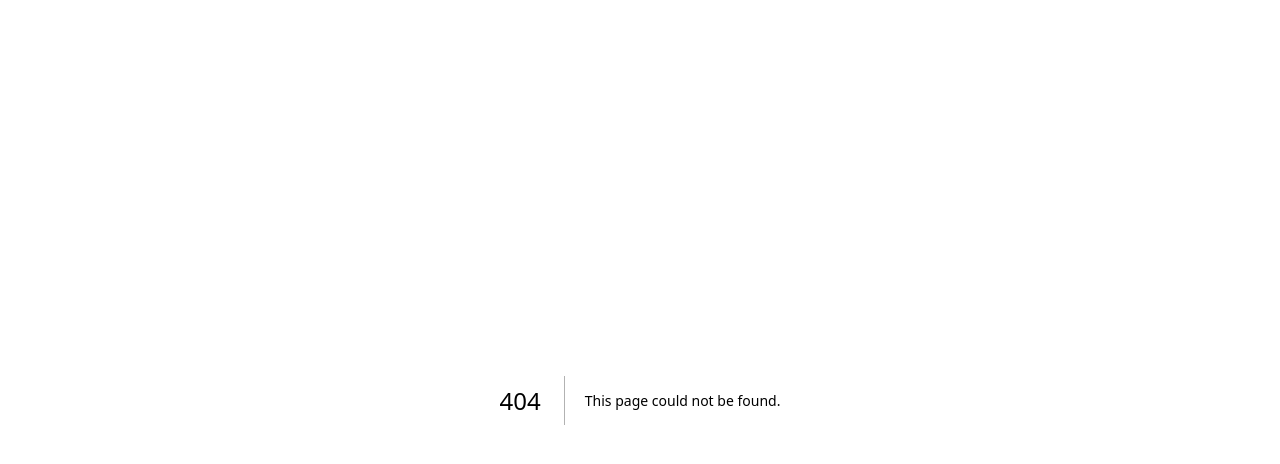
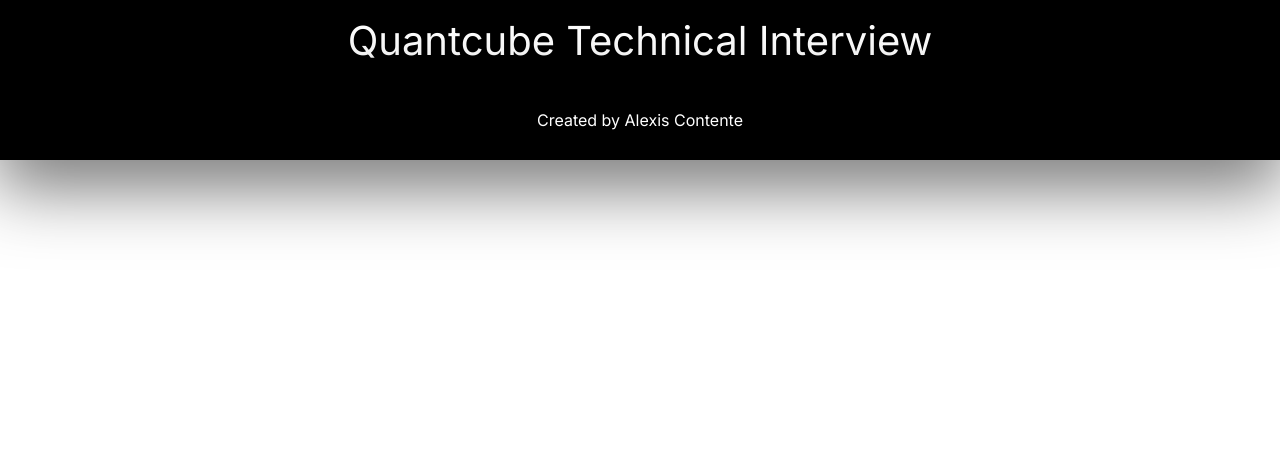
Before and after one commit to Alexis-Contente/alexis-quantcube-technical-interview, a Next.js app: page /albums/1 in a window 1280 px wide. Before the commit this address had no page. Shown: the top 464 px of the page. Built offline with nearby package versions, Linux system fonts and the light colour scheme.

Commit message:
call api fetch album datas

```diff
--- /dev/null
+++ b/app/albums/[id]/page.tsx
@@ -0,0 +1,12 @@
+import Header from "@/components/header/page";
+import style from "./page.module.css";
+import Footer from "@/components/footer/page";
+
+export default function Album() {
+  return (
+    <>
+      <Header />
+      <Footer />
+    </>
+  );
+}
```
Also changed, not shown: app/albums/page.tsx (+7 -2 lines), app/albums/[id]/page.module.css (added).
